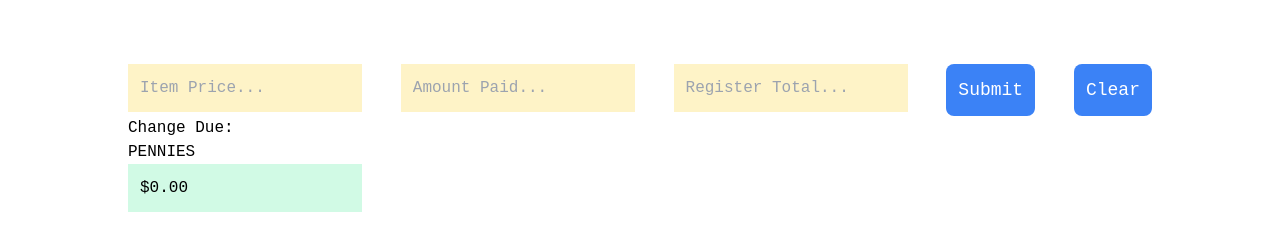
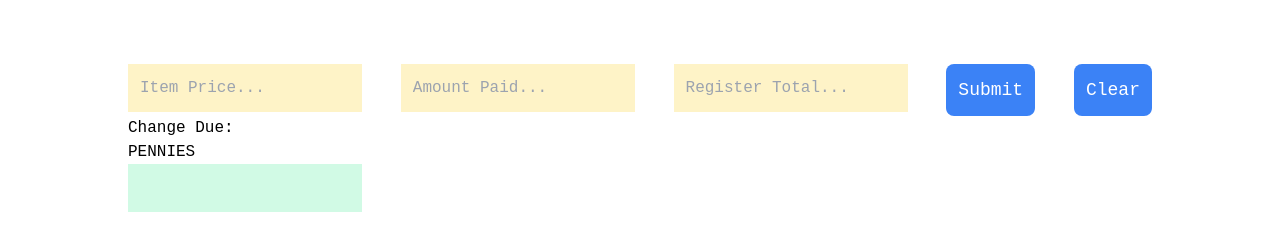
Before and after one commit to kellikells/everything_javascript, a Next.js app: page /javascript/projects/cashRegister in a window 1280 px wide. Shown: the part 144-394 px from the top of the page. Built offline with nearby package versions, Linux system fonts and the light colour scheme.

Commit message:
added <form> to projects/cashRegister

```diff
--- a/components/forms/InputSection.js
+++ b/components/forms/InputSection.js
@@ -5,11 +5,10 @@ export const InputSection = ({userInput, labelText, handleChange, placeholder, c
                 ? 'flex flex-col'
                 : 'flex flex-row'
         }>
-            <label for={userInput}>{labelText} </label>
+            <label htmlFor={userInput}>{labelText} </label>
             <input
-                // onChange={}
                 onChange={handleChange}
-                value={userInput}
+                // value={userInput}
                 id={userInput}
                 name={userInput}
                 type='text'
--- a/pages/javascript/projects/cashRegister.js
+++ b/pages/javascript/projects/cashRegister.js
@@ -152,13 +152,13 @@ export default function cashRegister() {
         <div className='flex flex-col h-full md:container mx-auto '>
 
             <GenericHeader title='Cash Register App' />
-
+<form>
             <section className='flex justify-between'>
 
-                {inputsObjArr.map((user) => (
-                    <section>
+                {inputsObjArr.map((user, index) => (
+                    <section key={index}>
                         <input
-                            // onChange={handleChangePrice}
+                            key= {index}
                             onChange={user.handleChange}
                             value={user.input}
                             id={user.input}
@@ -192,11 +192,11 @@ export default function cashRegister() {
             </div> */}
 
             <div className='flex flex-row'>
-                {registerInputsObjArr.map((currency) => (
-                    <InputSection userInput={currency.input} labelText={currency.text} handleChange={currency.set} column='yes' />
+                {registerInputsObjArr.map((currency, index) => (
+                    <InputSection key={index} userInput={currency.input} labelText={currency.text} handleChange={currency.set} column='yes' />
                 ))}
             </div>
-
+</form>
         </div>
     );
 
```
